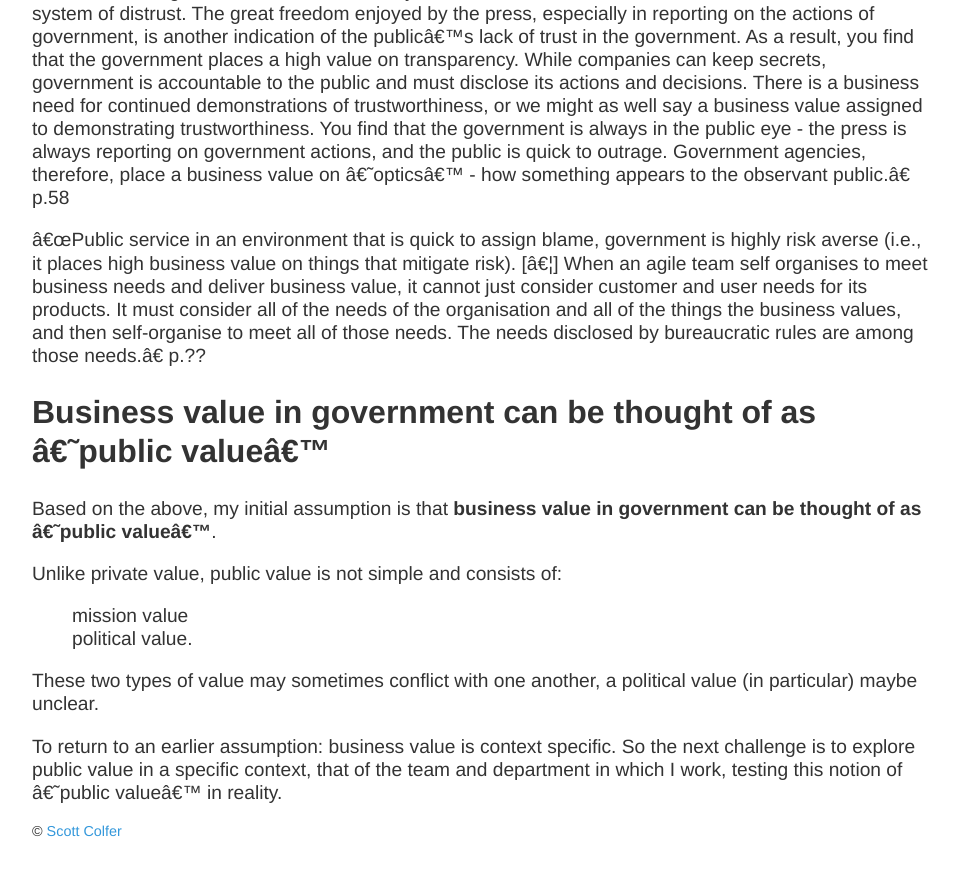
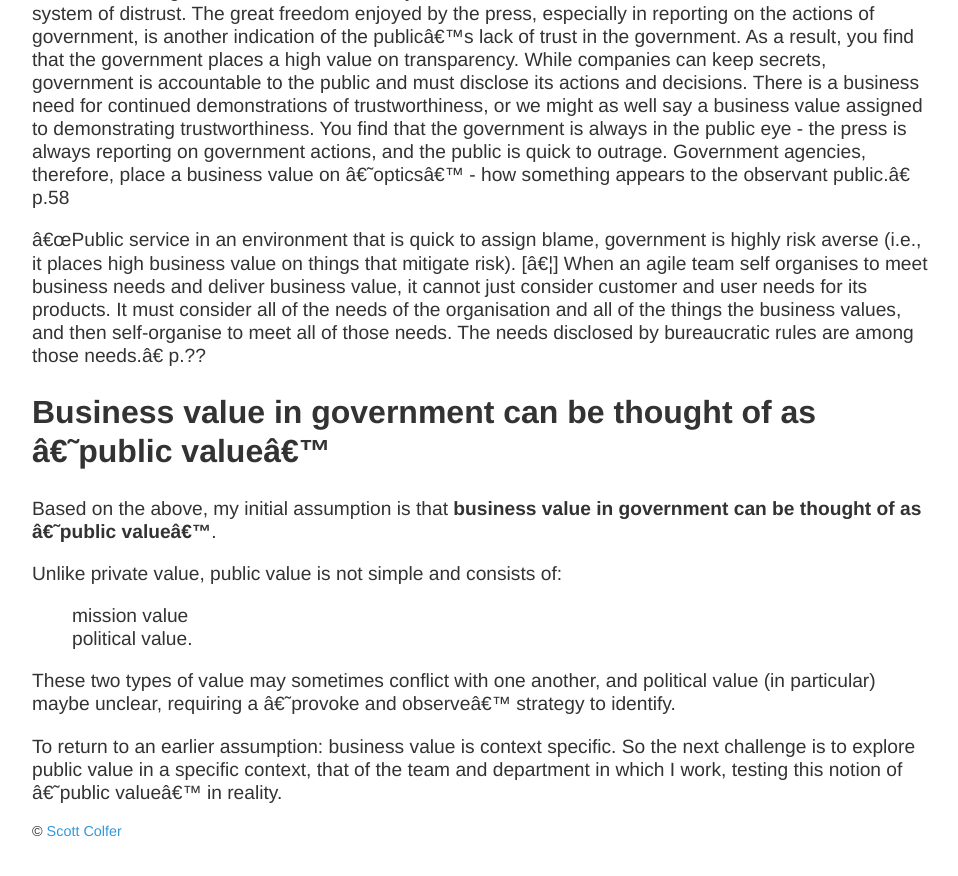
Before and after one commit to scottcolfer/scottcolfer.github.io, a Jekyll site: the page built from _posts/2018-03-02-value-context.md, in a window 1280 px wide and 900 px high, scrolled down 3166 px. Shown: the top 876 px of the window, without its empty margins (160-1118 px from the left). Built offline with Jekyll 4.4.1, drawn with Linux system fonts in a browser that asks for light colours.

Commit message:
Update 2018-03-02-value-context.md

```diff
--- a/_posts/2018-03-02-value-context.md
+++ b/_posts/2018-03-02-value-context.md
@@ -75,6 +75,6 @@ Unlike private value, public value is not simple and consists of:
 - mission value
 - political value.
 
-These two types of value may sometimes conflict with one another, a political value (in particular) maybe unclear.
+These two types of value may sometimes conflict with one another, and political value (in particular) maybe unclear, requiring a 'provoke and observe' strategy to identify.
 
 To return to an earlier assumption: business value is context specific. So the next challenge is to explore public value in a specific context, that of the team and department in which I work, testing this notion of 'public value' in reality.
```
